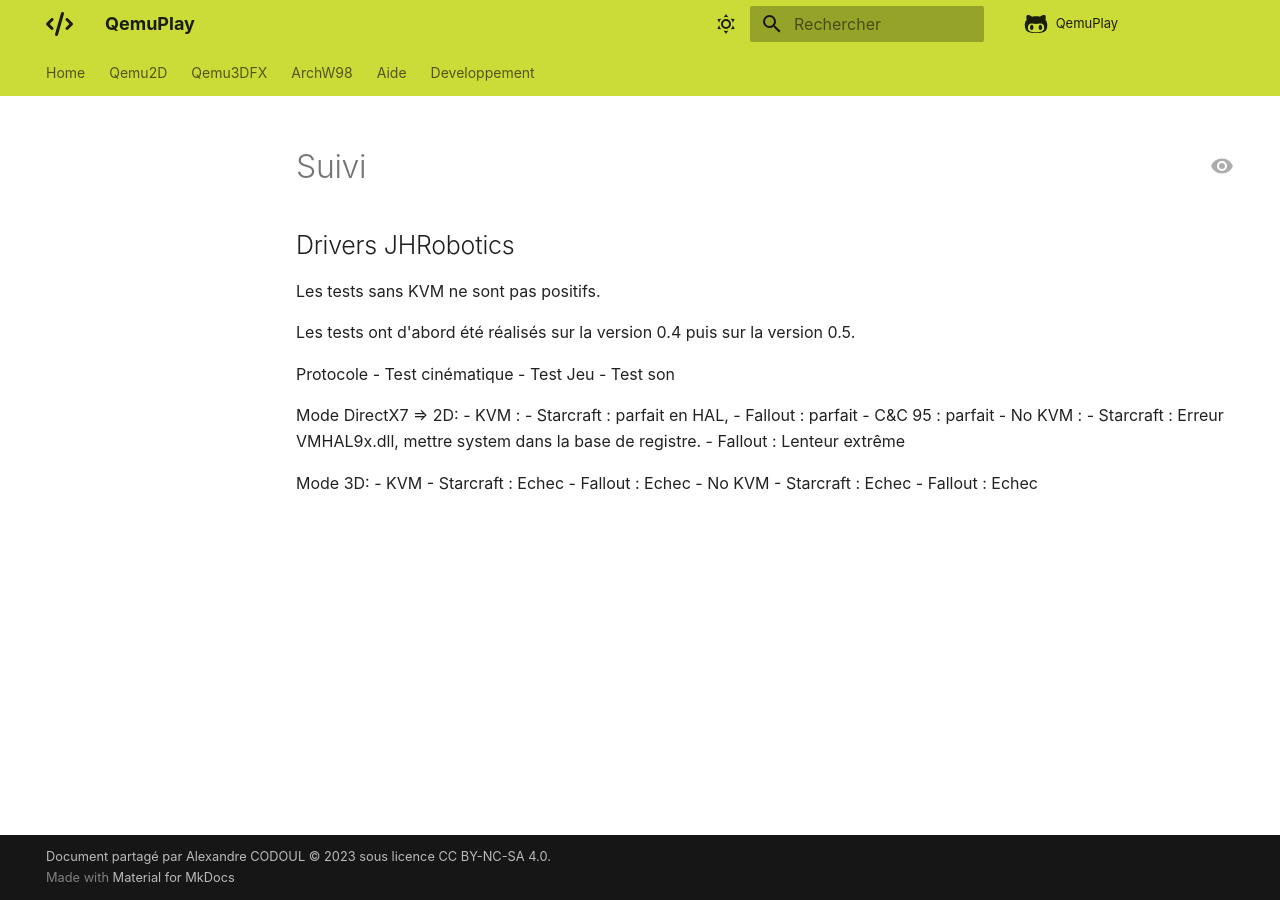
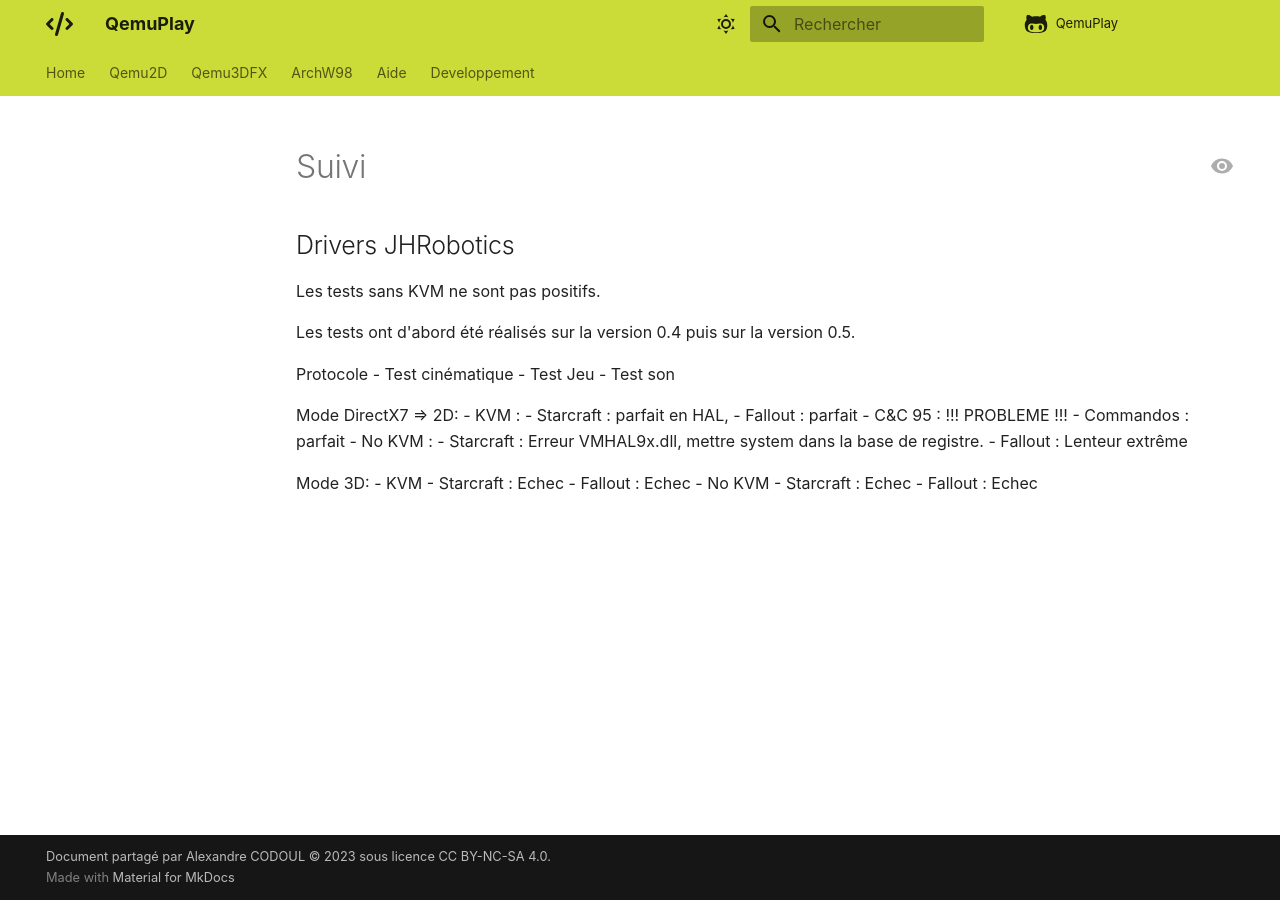
Before and after one commit to daerlnaxe/QemuPlay, an MkDocs documentation site: the page built from docs/03-archw98/suivi.md, in a window 1280 px wide. Built offline with MkDocs 1.6.1 and Material for MkDocs 9.7.7, drawn with Linux system fonts in a browser that asks for light colours; comment, search, counter and statistics services are not loaded.

Commit message:
Update suivi.md

```diff
--- a/docs/03-archw98/suivi.md
+++ b/docs/03-archw98/suivi.md
@@ -12,7 +12,8 @@ Mode DirectX7 => 2D:
 - KVM :
   - Starcraft : parfait en HAL,
   - Fallout : parfait
-  - C&C 95 : parfait
+  - C&C 95 : !!! PROBLEME !!!
+  - Commandos : parfait
 - No KVM :
   - Starcraft : Erreur VMHAL9x.dll, mettre system dans la base de registre.
   - Fallout : Lenteur extrême
```
